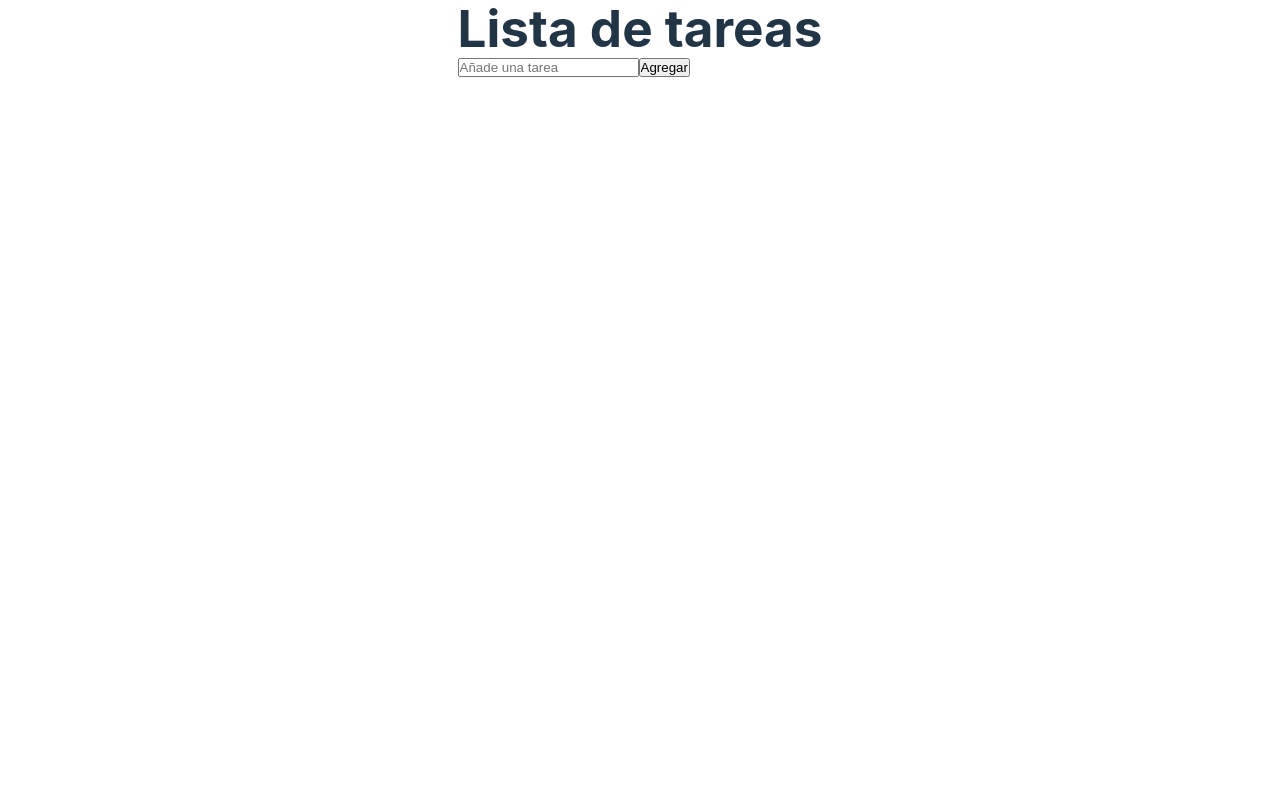
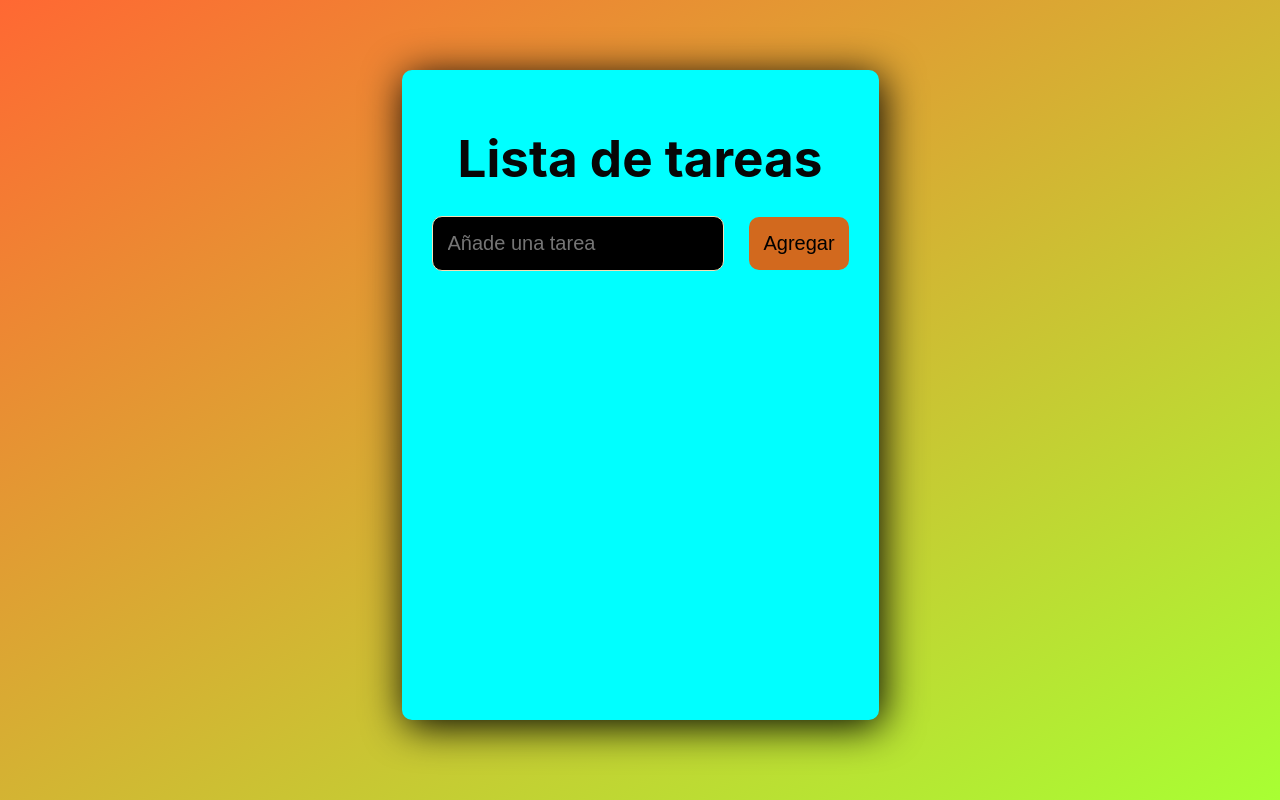
Before and after one commit to VictorSuarez0507/my-react-task-list, a React (Vite) app: page / in a window 1280 px wide. Built offline with nearby package versions, Linux system fonts and the light colour scheme.

Commit message:
Se corrigio el componente TaskList y se agregan los diseños en APP.css

```diff
--- a/src/App.css
+++ b/src/App.css
@@ -3,36 +3,110 @@
   padding: 0;
 }
 
-body {
-  margin: 0 auto;
-  padding: 0;
+.contenido {
+  background: linear-gradient(to right bottom, #FF6833, #A8FF33);
+  width: 100%;
+  min-height: 100vh;
   display: flex;
   justify-content: center;
+  align-items: center;
 }
 
-.card-dog {
-  width: 600px;
-  display: flex;
-  align-items: center;
-  gap: 10px;
-  border: 5px solid #cbc6c6;
-  border-radius: 20px;
-  margin-bottom: 5px;
+.subcontenido {
+  background-color: aqua;
+  min-width: 450px;
+  min-height: 650px;
+  padding: 30px;
+  box-sizing: border-box;
+  border-radius: 10px;
+  box-shadow: 3px 6px 40px black;
+  margin-bottom: 10px;
 }
 
-img {
-  border-radius: 15px 0px 0px 15px;
-  width: 60%;
+.head h1 {
+  color: rgb(7, 6, 6);
+  text-align: center;
+  margin: 30px 0;
 }
 
-button {
-  background-color: #527beb;
-  width: 60px;
-  height: 25px;
-  color: white;
+.tareaIngresada {
+  outline: none;
+  width: 260px;
+  padding: 15px;
+  margin-right: 25px;
+  font-size: 20px;
+  color: rgb(246, 249, 249);
+  background-color: black;
+  border: 1px solid wheat;
+  border-radius: 10px;
+}
+
+.buttonAgregar{
+  width: 100px;
+  padding: 15px 15px;
+  font-size: 20px;
+  border-radius: 10px;
+  border: 0;
+  background-color: chocolate;
+  cursor: pointer;
+}
+
+.list-item {
+  display: flex;
+  margin: 20px 0;
+  border: 1px solid #460cce;
+  border-radius: 10px;
+  padding: 10px;
+  max-height: 30px;
+}
+
+.button-complete,
+.button-delete,
+.button-edit {
   border: none;
-  border-radius: 5px;
+  outline: none;
+  cursor: pointer;
+  background-color: transparent;
+  font-size: 28px;
+  border-radius: 50%;
 }
+
+.button-complete {
+  color: red;
+  margin-right: 10px;
+}
+
+.button-edit {
+  color: cornflowerblue;
+  margin-right: 10px;
+}
+
+.button-delete {
+  color: darkcyan;
+}
+
+.complete {
+  text-decoration-style: solid;
+  text-decoration-line: line-through;
+  text-decoration-color: bisque;
+  opacity: 0.6;
+}
+
+.list {
+  width: 220px;
+  background-color: darkgrey;
+  border: none;
+  color: blueviolet;
+  font-size: 20px;
+  padding-left: 10px;
+  margin-right: 15px;
+}
+
+input :focus,
+button :focus{
+  outline: none;
+}
+
 
 
 @keyframes logo-spin {
--- a/src/App.jsx
+++ b/src/App.jsx
@@ -1,21 +1,30 @@
+import { useState, useEffect } from "react";
 import './App.css'
 import Header from './components/Header';
 import TaskList from './components/TaskList';
 import Task from './components/Task';
 
 function App() {
+  const [ tareas, setTareas] = useState("");
+  const [listaTareas, setListaTareas] = useState([]);
 
   return (
-    <div>
-      <Header />
-      <div className='ListaTareas'>
-      <TaskList />
-      <Task />
+    <div className='contenido'>
+      <div className='subcontenido'>
+        <div>
+          <Header />
+        </div>
+        <div>
+          <TaskList
+            tareas = {tareas}
+            setTareas = {setTareas}
+            listaTareas = {listaTareas}
+            setListaTareas = {setListaTareas}
+          />
+        </div>
       </div>
-
     </div>
   );
 
 }
-
 export default App
--- a/src/components/Task.jsx
+++ b/src/components/Task.jsx
@@ -1,8 +1,9 @@
 export default function Task () {
+    //Task: Este componente mostrará el nombre, y un indicador del estado de cada tarea. (ej: checkbox, iconos, tachado...)
 
     return(
-        <form>
+        <div>
 
-        </form>
+        </div>
     );
 }
--- a/src/components/TaskList.jsx
+++ b/src/components/TaskList.jsx
@@ -1,9 +1,28 @@
-export default function TaskList () {
+export default function TaskList ({tareas, setTareas, listaTareas, setListaTareas}) {
+    //TaskList: En este componente debe visualizarse la lista completa de tareas.
+    function handlesubmit(evento){
+        evento.preventDefault();
+        setListaTareas([...listaTareas, {id: Date.now(), titulo: tareas, completada: false}])
+        setTareas("");
+        console.log("Submit")
+    }
+
+    function handleChange(evento){
+        setTareas(evento.target.value);
+        console.log("Change")
+    }
+
 
     return(
-        <form>
-            <input type="text" placeholder="Añade una tarea"/>
-            <input type="submit" className="button" value="Agregar"/>
+        <form onSubmit={handlesubmit}>
+            <input type="text"
+            placeholder="Añade una tarea"
+            className="tareaIngresada"
+            value={tareas}
+            required
+            onChange={handleChange}
+            />
+            <button type="submit" className="buttonAgregar">Agregar</button>
         </form>
     );
 }
```
